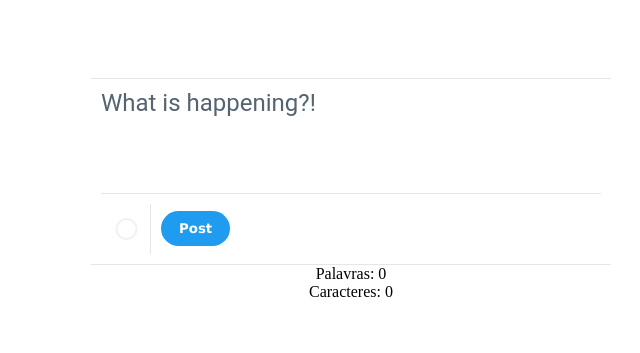
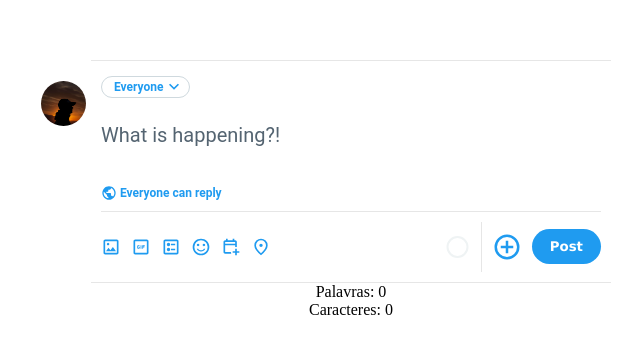
Before and after one commit to felipemuller20/twitter-character-count, a website built with Vite: page index.html in a window 1280 px wide. Shown: the part 211-564 px from the top of the page, without its empty margins (289-929 px from the left). Built offline with nearby package versions, Linux system fonts and the light colour scheme.

Commit message:
add rules to js

```diff
--- a/index.html
+++ b/index.html
@@ -12,13 +12,30 @@
 <body>
   <div id="app">
     <div class="container">
+      <img src="/profile.jpg" class="profile" />
+      <section class="upper-content">Everyone <img src="/arrow-down.svg" class="arrow-down">
+        </span></section>
       <textarea placeholder="What is happening?!"></textarea>
+      <section class="lower-content"> <img src="/world.svg" /> Everyone can reply</section>
       <div class="post-options">
-        <svg>
-          <circle class="outer" cx="50" cy="50" r="10"></circle>
-          <circle class="inner" id="inner" cx="50" cy="50" r="10"></circle>
-        </svg>
-        <button>Post</button>
+        <section class="icons-container">
+          <img src="/image.svg" />
+          <img src="/gif.svg" />
+          <img src="/poll.svg" />
+          <img src="/smile.svg" />
+          <img src="/calendar.svg" />
+          <img src="/gps.svg" />
+        </section>
+        <section class="counter-button">
+          <svg>
+            <circle class="outer" cx="50" cy="50" r="10"></circle>
+
+            <circle class="inner" id="inner" cx="50" cy="50" r="10"></circle>
+
+          </svg>
+          <img src="/add.svg" />
+          <button>Post</button>
+        </section>
       </div>
     </div>
     <div>
--- a/main.js
+++ b/main.js
@@ -1,4 +1,4 @@
-const maxCount = 240;
+const maxCount = 280;
 const rad = 10;
 function countWords(inputValue) {
   const words = inputValue.trim().split(' ');
@@ -21,12 +21,22 @@ const characterCounterElement = document.getElementById('character-counter');
 textarea.addEventListener('input', () => {
   wordCounterElement.innerHTML = countWords(textarea.value);
   characterCounterElement.innerHTML = countCharacters(textarea.value);
-  const textarea2 = document.getElementsByTagName('textarea')[0];
-  textarea2.style.height = 'auto'; // Define a altura para automática
-  textarea2.style.height = textarea2.scrollHeight + 'px'; // Ajusta a altura com base no conteúdo
+
+  // Redefine a altura do textarea, de acordo com o conteúdo
+  textarea.style.height = 'auto'; // Define a altura para automática
+  textarea.style.height = `${textarea.scrollHeight}px`; // Ajusta a altura com base no conteúdo
 
   const circle = document.getElementById('inner');
-  const calculate = (2 * 3.141592653589793 * rad) - (((2 * 3.141592653589793 * rad) * countCharacters(textarea.value)) / maxCount)
-  console.log(calculate)
-  circle.style.strokeDashoffset = calculate;
+  const calculate = (2 * Math.PI * rad) - (((2 * Math.PI * rad) * countCharacters(textarea.value)) / maxCount)
+
+  if (countCharacters(textarea.value) >= maxCount) {
+    circle.style.stroke = '#f4212e';
+    circle.style.strokeDashoffset = 0;
+  } else if ((maxCount - countCharacters(textarea.value)) <= 20) {
+    circle.style.stroke = '#fcdc58';
+  } else {
+    circle.style.stroke = '#1f9bf0';
+    circle.style.strokeDashoffset = calculate;
+  }
+
 })
--- a/style.css
+++ b/style.css
@@ -16,6 +16,48 @@
   border-top: 1px solid rgba(128, 128, 128, 0.195);
   border-bottom: 1px solid rgba(128, 128, 128, 0.195);
   padding: 10px;
+  position: relative;
+}
+
+.profile {
+  width: 45px;
+  height: 45px;
+  object-fit: cover;
+  border-radius: 50%;
+  position: absolute;
+  left: -50px;
+  top: 20px;
+}
+
+.upper-content {
+  font-family: Roboto, Verdana, Geneva, Tahoma, sans-serif;
+  border-radius: 25px;
+  border: 1px solid #cfd9de;
+  padding-left: 12px;
+  padding-right: 5px;
+  margin-top: 5px;
+  margin-bottom: 25px;
+  display: flex;
+  align-items: center;
+  width: fit-content;
+  font-size: 12px;
+  font-weight: 600;
+  color: #1f9bf0;
+}
+
+.lower-content {
+  display: flex;
+  align-items: center;
+  font-size: 12px;
+  font-weight: 600;
+  color: #1f9bf0;
+  font-family: Roboto, Verdana, Geneva, Tahoma, sans-serif;
+  margin-block: 10px;
+  gap: 3px;
+}
+
+.lower-content img {
+  width: 16px;
 }
 
 textarea {
@@ -24,14 +66,14 @@ textarea {
   outline: none;
   width: 500px;
   height: auto;
-  min-height: 100px;
+  min-height: 25px;
   border: none;
   font-family: Roboto, Verdana, Geneva, Tahoma, sans-serif;
   font-size: 20px;
 }
 
 textarea::placeholder {
-  font-size: 24px;
+  font-size: 20px;
   color: #546471;
 }
 
@@ -40,7 +82,27 @@ textarea::placeholder {
   border-top: 1px solid rgba(128, 128, 128, 0.195);
   display: flex;
   align-items: center;
+  justify-content: space-between;
+}
+
+.icons-container {
+  display: flex;
+  align-items: center;
   gap: 10px;
+}
+
+.icons-container img {
+  width: 20px;
+}
+
+.counter-button {
+  display: flex;
+  align-items: center;
+  gap: 10px;
+}
+
+.counter-button img {
+  width: 30px;
 }
 
 button {
```
Also changed, not shown: public/add.svg (added), public/arrow-down.svg (added), public/calendar.svg (added), public/gif.svg (added), public/gps.svg (added), public/image.svg (added), public/poll.svg (added), public/profile.jpg (added), public/smile.svg (added), public/world.svg (added).
